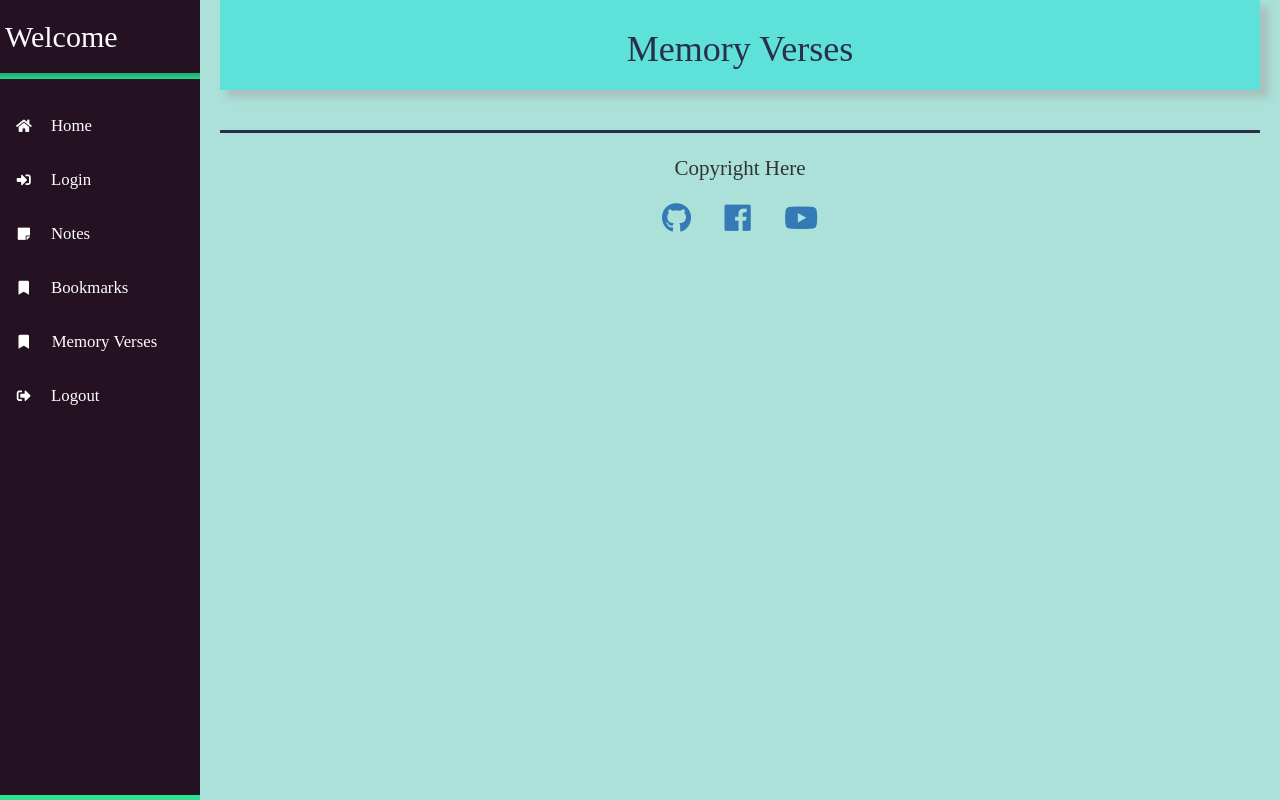
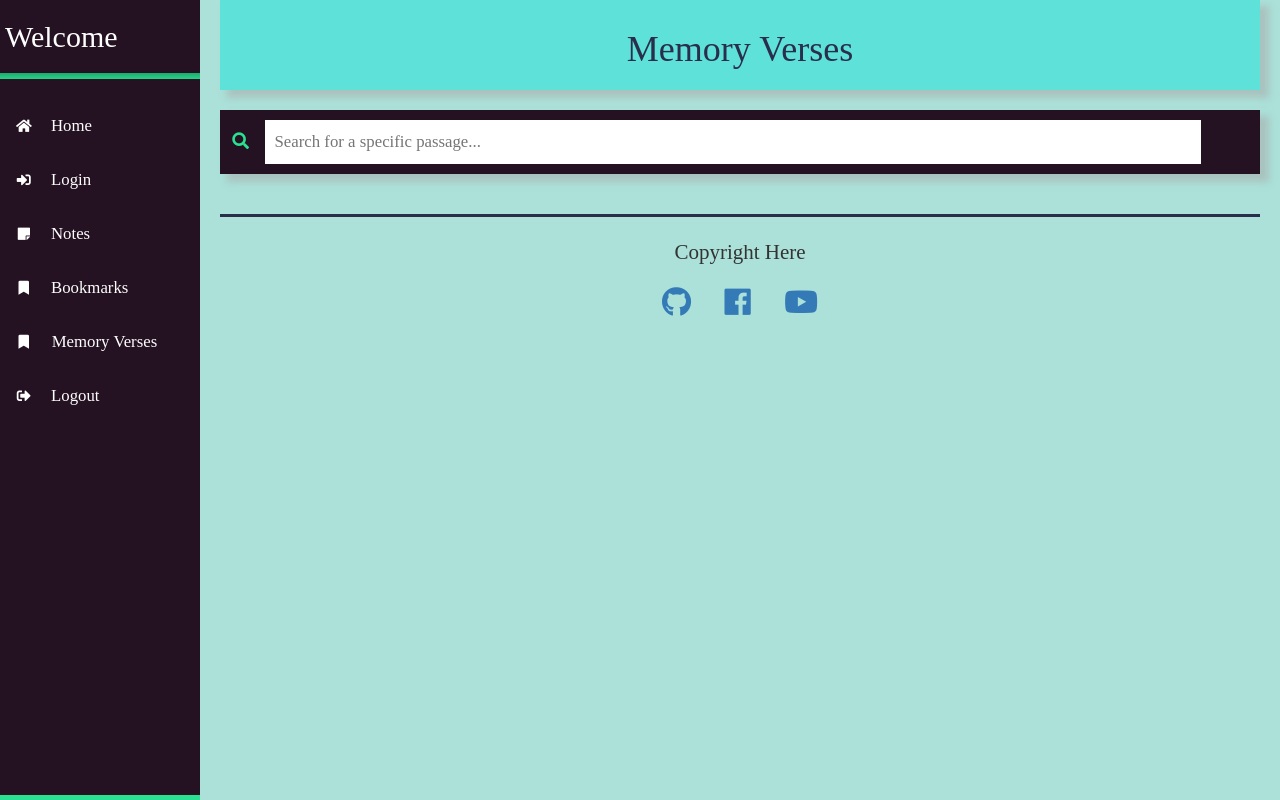
Before and after one commit to jyan500/Digital-Bible-Platform-v2, a Flask app: template templates/memory_verse.html in a window 1280 px wide. Run offline with Flask 2, Linux system fonts and the light colour scheme; the template is opened without the code that fills it, so the values that code supplies are empty; some libraries are stand-ins or nearby versions.

Commit message:
dbt v2 styling memory verse

```diff
--- /dev/null
+++ b/static/memory_verse.css
@@ -0,0 +1,32 @@
+.search-bar-section{
+	/* same dark purple as in sidebar.css */
+	background-color: #241122;;
+	margin-top: 20px;
+	width: 100%;
+}
+.search-bar{
+	margin-top: 10px;
+	margin-bottom: 10px;
+	width: 90%;
+	font-size: 1.2em;
+	padding: 10px;
+	border: none;
+	outline: none;
+}
+.search-icon{
+	margin-left: 10px;
+	margin-right: 10px;
+	font-size: 1.2em;
+	/* same light green color */
+	color: #29E191;
+}
+/* Media Queries */
+@media screen and (max-width:800px){
+	.search-bar-section{
+		margin-right: 10px;
+		margin-left: 10px;
+	}
+	.search-bar{
+		width: 70%;
+	}
+}
--- a/templates/memory_verse.html
+++ b/templates/memory_verse.html
@@ -9,6 +9,7 @@
 	<link rel="stylesheet" href="/static/snackbar.css">
 	<!-- shared includes styling to body and main -->
 	<link rel = "stylesheet" href = "/static/shared.css">
+	<link rel = "stylesheet" href = "/static/memory_verse.css">
 </head>
 <html>
 	<body>
@@ -19,6 +20,10 @@
 					Memory Verses
 				</h1>
 			</div>
+			<div class = "search-bar-section shadow">
+				<span class = "search-icon"><i class = "fa fa-search fa-fw"></i></span>
+				<input type = "text" class = "search-bar " placeholder = "Search for a specific passage..." >
+			</div>
 			{% include 'footer.html' %}
 		</div>
 	</body>
```
